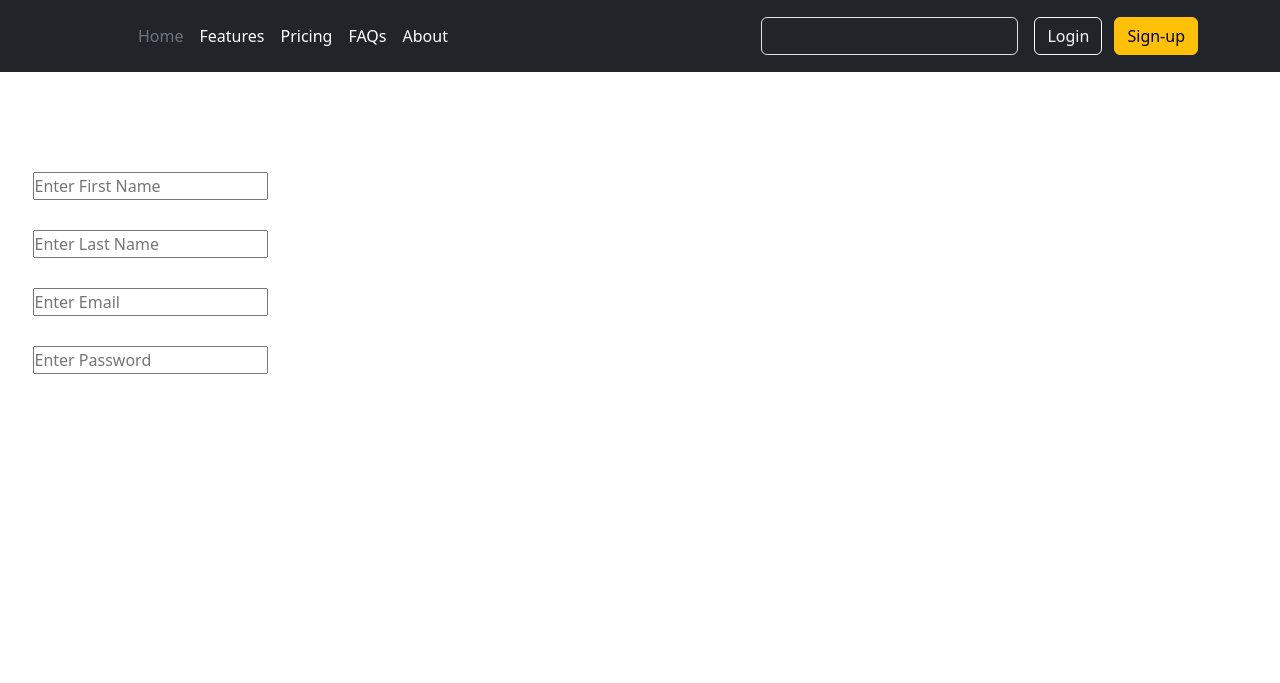
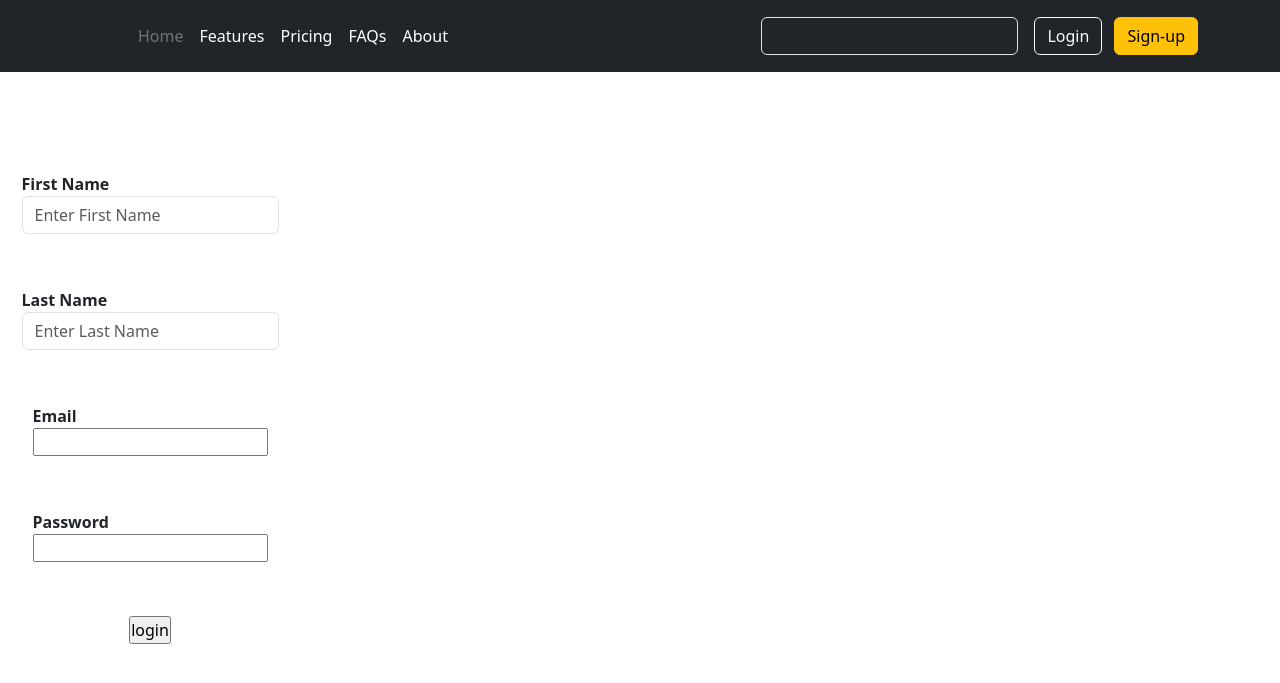
Before and after one commit to nugosvianadze/flask-templates-mziuri, a Flask app: page /login in a window 1280 px wide. Shown: the top 683 px of the page. Run offline with Flask 3, Linux system fonts and the light colour scheme; parts of the project's set-up code (start-up, migrations or seed data) failed here and were passed over; some libraries are stand-ins or nearby versions.

Commit message:
added wtf forms

```diff
--- a/app.py
+++ b/app.py
@@ -1,5 +1,7 @@
 from flask import Flask, render_template, request
 from jinja2 import Environment, PackageLoader, select_autoescape
+
+from forms import LoginForm
 
 app = Flask(__name__)
 env = Environment(
@@ -41,9 +43,17 @@ def features():
 
 @app.route('/login', methods=['GET', 'POST'])
 def login():
-    return render_template('login.html')
+    form = LoginForm()
+    if request.method == 'POST':
+
+        if form.validate():
+            print('forma validuria')
+            return render_template('index.html')
+        print(form.errors)
+        return render_template('login.html', form=form)
+    return render_template('login.html', form=form)
 
 
-
+app.secret_key = 'ansdjasndjasjdnajsd9123n1'
 if __name__ == '__main__':
     app.run(debug=True)
--- /dev/null
+++ b/forms.py
@@ -0,0 +1,13 @@
+from flask_wtf import FlaskForm
+from wtforms.fields import StringField, EmailField, PasswordField, SubmitField
+from wtforms.validators import data_required, length, email
+
+
+class LoginForm(FlaskForm):
+    first_name = StringField('First Name', validators=[data_required(), length(5, 50)],
+                             render_kw={'placeholder': 'Enter First Name', 'class': 'form-control'})
+    last_name = StringField('Last Name', validators=[data_required(), length(5, 50)],
+                            render_kw={'placeholder': 'Enter Last Name', 'class': 'form-control'})
+    email = EmailField('Email', validators=[data_required(), length(9, 80), email()])
+    password = PasswordField('Password', validators=[data_required()])
+    submit = SubmitField('Login')
--- a/templates/login.html
+++ b/templates/login.html
@@ -4,13 +4,29 @@ Login Page
 {% endblock %}
 
 {% block content %}
-<form action="" style="display: flex; flex-direction: column; gap: 30px; width: 300px;
+<form action="{{ url_for('login') }}" method="post" style="display: flex; flex-direction: column; gap: 30px; width: 300px;
 align-items:center; justify-content: center; margin-top: 100px;">
-    {% from 'macros.html' import render_input %}
-    {{ render_input(name='first_name', placeholder='Enter First Name') }}
-    {{ render_input(name='last_name', placeholder='Enter Last Name') }}
-    {{ render_input(name='email', type='email', placeholder='Enter Email') }}
-    {{ render_input(name='password', type='password', placeholder='Enter Password') }}
+    {% from 'macros.html' import render_field %}
+    {{ form.hidden_tag() }}
+    <div class="mb-3">
+    {{ render_field(form.first_name) }}
+    </div>
+        <div class="mb-3">
 
+    {{ render_field(form.last_name) }}
+
+        </div>
+
+        <div class="mb-3">
+            {{ render_field(form.email) }}
+
+        </div>
+    <div class="mb-3">
+            {{ render_field(form.password) }}
+
+        </div>
+    <div class="mb-3">
+        <input type="submit" value="login">
+        </div>
 </form>
 {% endblock %}
--- a/templates/macros.html
+++ b/templates/macros.html
@@ -2,3 +2,16 @@
     <input type="{{ type }}" name="{{ name }}"
            placeholder="{{ placeholder }}" value="{{ value }}">
 {% endmacro %}
+
+{% macro render_field(field) %}
+  <dt>{{ field.label }}
+  <dd>{{ field(**kwargs)|safe }}
+  {% if field.errors %}
+    <ul class=errors>
+    {% for error in field.errors %}
+      <li style="list-style: none">{{ error }}</li>
+    {% endfor %}
+    </ul>
+  {% endif %}
+  </dd>
+{% endmacro %}
```
